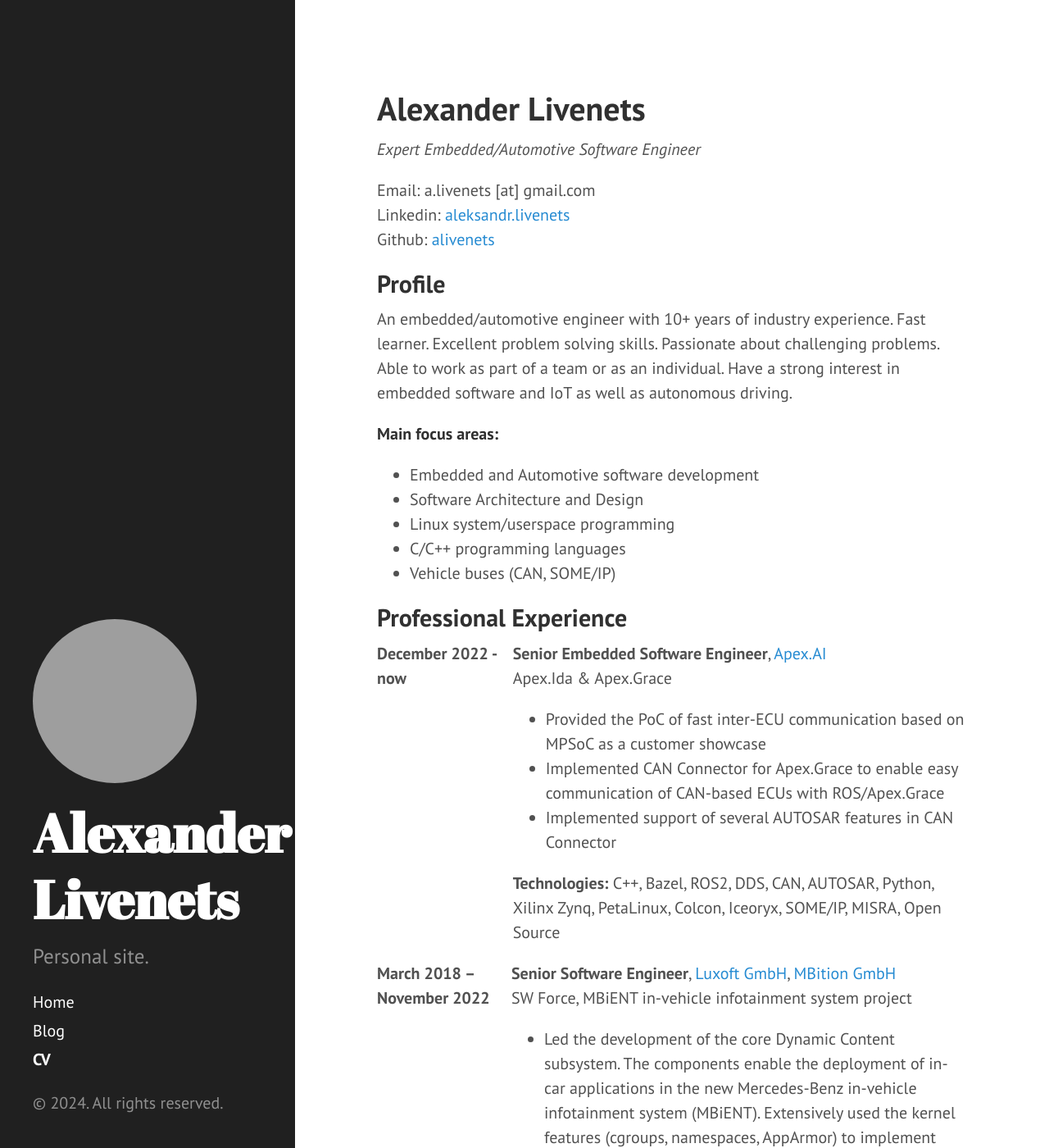
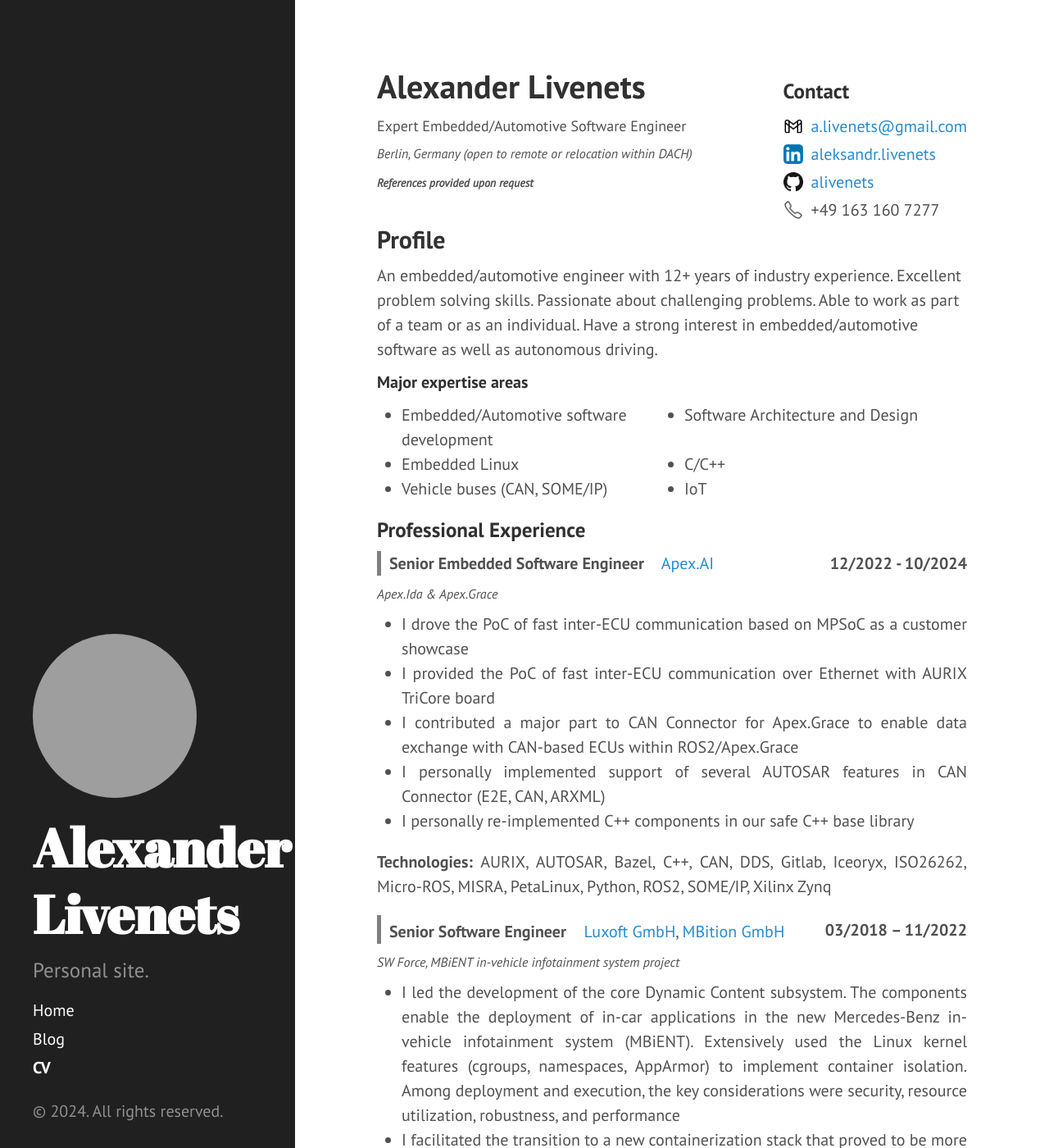
Before and after one commit to alivenets/alivenets.github.io, a Jekyll site: the page built from cv/index.md, in a window 1280 px wide and 1400 px high. Shown: the whole window at 82% size. Built offline with Jekyll 4.4.1, drawn with Linux system fonts in a browser that asks for light colours; some of the changed text lies outside the part shown; grey boxes are pictures that could not be loaded.

Commit message:
Update CV

```diff
--- a/_layouts/cv.html
+++ b/_layouts/cv.html
@@ -1,7 +1,7 @@
 <!DOCTYPE html>
 <head>
   <meta charset=utf-8 />
-  <title> {% if page.title %} {{ page.title }} | {% endif %} CV</title>
+  <title> Alexander Livenets {% if page.title %} | {{ page.title }} {% endif %}</title>
 </head>
 <html lang="en-us">
 
--- a/cv/index.md
+++ b/cv/index.md
@@ -3,155 +3,171 @@
 title: CV
 ---
 
-# Alexander Livenets
-
-*Expert Embedded/Automotive Software Engineer*
-
-<div id="email">Email: a.livenets [at] gmail.com</div>
-<div id="linkedin">Linkedin: <a href="https://www.linkedin.com/in/alexander-livenets/">aleksandr.livenets</a></div>
-<div id="github">Github: <a href="https://github.com/alivenets">alivenets</a></div>
+<div class="cv-header">
+    <div class="left">
+        <h1>Alexander Livenets</h1>
+        <div style="font-size: 18px;">Expert Embedded/Automotive Software Engineer</div>
+        <div style="margin-top:0.5em;font-size: 16px;font-style:italic">Berlin, Germany (open to remote or relocation within DACH)</div>
+        <div style="margin-top:1em;font-size: 14px;font-weight:bold;font-style:italic">References provided upon request</div>
+    </div>
+    <div class="right" id="contact">
+        <h3>Contact</h3>
+        <div id="email"><img class="inline-icon" src="/public/assets/gmail.png"/><a href="mailto:a.livenets@gmail.com">a.livenets@gmail.com</a></div>
+        <div id="linkedin"><img class="inline-icon" src="/public/assets/linkedin.png"/><a href="https://www.linkedin.com/in/alexander-livenets/">aleksandr.livenets</a></div>
+        <div id="github"><img class="inline-icon" src="/public/assets/github.png"/><a href="https://github.com/alivenets">alivenets</a></div>
+        <div id="phone"><img class="inline-icon" src="/public/assets/phone.png"/>+49 163 160 7277</div>
+    </div>
+</div>
 
 ## Profile
 
-An embedded/automotive engineer with 10+ years of industry experience. Fast learner. Excellent problem solving skills. Passionate about challenging problems. Able to work as part of a team or as an individual. Have a strong interest in embedded software and IoT as well as autonomous driving.
+An embedded/automotive engineer with 12+ years of industry experience. Excellent problem solving skills. Passionate about challenging problems. Able to work as part of a team or as an individual. Have a strong interest in embedded/automotive software as well as autonomous driving.
 
-__Main focus areas:__
+__Major expertise areas__
 
- * Embedded and Automotive software development
- * Software Architecture and Design
- * Linux system/userspace programming
- * C/C++ programming languages
- * Vehicle buses (CAN, SOME/IP)
+<ul id="skills">
+    <li>Embedded/Automotive software development</li>
+    <li>Software Architecture and Design</li>
+    <li>Embedded Linux</li>
+    <li>C/C++</li>
+    <li>Vehicle buses (CAN, SOME/IP)</li>
+    <li>IoT</li>
+</ul>
 
-## Professional Experience
+### Professional Experience
 
-<div class="wrapper">
-	<div class="left"><b>December&nbsp;2022&nbsp;- now</b></div>
-	<div class="right"><b>Senior Embedded Software Engineer</b>, <a href="https://apex.ai">Apex.AI</a><br/>
+<div class="wrapper first">
+<div class="header">
+    <div class="left"><b>Senior Embedded Software Engineer</b>&nbsp;&nbsp;&nbsp;&nbsp;<a href="https://apex.ai">Apex.AI</a></div>
+    <div class="right"><b>12/2022&nbsp;-&nbsp;10/2024</b></div>
+</div>
+<div class="descr">
+<div style="font-size:16px; font-style:italic">Apex.Ida & Apex.Grace</div>
 
-	Apex.Ida & Apex.Grace<br/>
+<ul>
+    <li>I drove the PoC of fast inter-ECU communication based on MPSoC as a customer showcase</li>
+    <li> I provided the PoC of fast inter-ECU communication over Ethernet with AURIX TriCore board</li>
+    <li>I contributed a major part to CAN Connector for Apex.Grace to enable data exchange with CAN-based ECUs within ROS2/Apex.Grace</li>
+    <li>I personally implemented support of several AUTOSAR features in CAN Connector (E2E, CAN, ARXML)</li>
+    <li>I personally re-implemented C++ components in our safe C++ base library</li>
+</ul>
 
-	<ul>
-		<li>Provided the PoC of fast inter-ECU communication based on MPSoC as a customer showcase</li>
-		<li>Implemented CAN Connector for Apex.Grace to enable easy communication of CAN-based ECUs with ROS/Apex.Grace</li>
-		<li>Implemented support of several AUTOSAR features in CAN Connector</li>
-	</ul>
-
-<b>Technologies:</b> C++, Bazel, ROS2, DDS, CAN, AUTOSAR, Python, Xilinx Zynq, PetaLinux, Colcon, Iceoryx, SOME/IP, MISRA, Open Source
-</div>
-</div>
-
-<div class="wrapper nomargin">
-	<div class="left"><b>March&nbsp;2018&nbsp;– November 2022</b></div>
-	<div class="right"><b>Senior Software Engineer</b>, <a href="https://www.luxoft.com">Luxoft GmbH</a>, <a href="https://mbition.io">MBition GmbH</a><br/>
-	SW Force, MBiENT in-vehicle infotainment system project<br/>
-
-	<ul>
-		<li>Led the development of the core Dynamic Content subsystem. The components enable the deployment of in-car applications in the new Mercedes-Benz in-vehicle infotainment system (MBiENT). Extensively used the kernel features (cgroups, namespaces, AppArmor) to implement container isolation. Among deployment and execution, the key considerations were security, resource utilization, robustness, and performance</li>
-		<li>Facilitated the transition to a new containerization stack that proved to be more robust and testable</li>
-		<li>In a limited time frame, wrote design documents and coded components to perform OTA using OMA/DM</li>
-		<li>Implemented a CNI plugin to enforce custom network rules for containerized applications. The plugin allowed to adhere to the strict constraints of the network in Head Unit</li>
-		<li>Wrote CMake module library for standard developer workflow which is widely used by the project developers</li>
-	</ul>
-
-<b>Technologies:</b> C++, Yocto, CMake, Linux containers, Networking, OTA Software Update, iptables, D-Bus, AppArmor, ASIO, OpenAPI, Python, CommonAPI, SOME/IP, ASPICE, MISRA, Open Source
-
+<b>Technologies:</b>
+AURIX, AUTOSAR, Bazel, C++, CAN, DDS, Gitlab, Iceoryx, ISO26262, Micro-ROS, MISRA, PetaLinux, Python, ROS2, SOME/IP, Xilinx Zynq
 </div>
 </div>
 
 <div class="wrapper">
-	<div class="left"><b>January&nbsp;2018&nbsp;– February&nbsp;2018</b></div>
-	<div class="right">
+<div class="header">
+    <div class="left"><b>Senior Software Engineer</b>&nbsp;&nbsp;&nbsp;&nbsp;<a href="https://www.luxoft.com">Luxoft GmbH</a>, <a href="https://mbition.io">MBition GmbH</a></div>
+    <div class="right"><b>03/2018&nbsp;–&nbsp;11/2022</b></div>
+    </div>
+<div class="descr">
+    <div style="font-size:16px; font-style:italic">SW Force, MBiENT in-vehicle infotainment system project</div>
 
-		<b>Freelance Software Developer</b>
-
-		<ul>
-			<li>Developed the system that collects statistics from Google AdSense and calculates delivery KPIs for the game studio staff. Studio owner now has a tool to calculate studio KPIs.</li>
-		</ul>
+    <ul>
+        <li>I led the development of the core Dynamic Content subsystem. The components enable the deployment of in-car applications in the new Mercedes-Benz in-vehicle infotainment system (MBiENT). Extensively used the Linux kernel features (cgroups, namespaces, AppArmor) to implement container isolation. Among deployment and execution, the key considerations were security, resource utilization, robustness, and performance</li>
+        <li>I facilitated the transition to a new containerization stack that proved to be more robust and testable</li>
+        <li>In a limited time frame, I provided software design documents and implementation for the OTA components via OMA/DM</li>
+        <li>I implemented a CNI plugin to enforce custom network rules for containerized applications. The plugin allowed to adhere to the strict constraints of the network in Head Unit</li>
+        <li>I rolled out the CMake module library for standardized developer workflow which is widely used by the project developers</li>
+    </ul>
 
 <b>Technologies:</b>
-Python, Django, REST, ReactJS, Google AdSense
-</div></div>
-
-<div class="wrapper">
-	<div class="left"><b>May&nbsp;2014&nbsp;– December&nbsp;2017</b></div>
-	<div class="right">
-
-		<b>Software Engineer</b>, <a href="https://www.akcp.com">AKCessPro Ltd</a>
-
-		<ul>
-			<li>Implemented core component for sensor processing executed in STM32F and STM8 MCUs. The software is based on FreeRTOS and LwIP</li>
-			<li>Implemented embedded OpenVPN client to connect to the main server. The main challenges were limited memory and CPU resources on MCU, the VPN client is used on all remotely installed devices to connect to the central server</li>
-			<li>Used extensively embedded debugging and analysis tools</li>
-
-		</ul>
-
-<b>Technologies:</b>
-C, C++, CMake, Git, Bare Metal, GCC, FreeRTOS, LwIP, STM32, STM8, SPI, I2C, 1-wire
+ARM, ASIO, ASPICE, C++, CMake, CommonAPI, D-Bus, Groovy, ISO26262, Jenkins, Linux kernel, MISRA, Networking, OpenAPI, OTA Software Update, Python, SOME/IP, Yocto
 </div>
 </div>
 
 <div class="wrapper">
-	<div class="left"><b>September&nbsp;2010&nbsp;– April&nbsp;2014</b></div>
-	<div class="right">
-
-		<b>Software Engineer</b>, <a href="http://www.angstrom-ltd.ru">Angstrom Ltd</a> (<a href="http://highfinesse.de">HighFinesse GmbH</a>)
-
-		<ul>
-			<li>Implemented the PoC for solar panel inspection. PoC comprised the inspection image processing pipeline and a single-board computer with Embedded Linux</li>
-			<li>Implemented wavelength measurement and calibration algorithm to calculate the spectrum of the arbitrary light source based on image source from the industrial camera</li>
-		</ul>
+<div class="header">
+    <div class="left"><b>Freelance Software Developer</b></div>
+    <div class="right"><b>01/2018&nbsp;–&nbsp;02/2018</b></div>
+</div>
+<div class="descr">
+    <ul>
+        <li>I rolled out the billing system to process data from Google AdSense and calculate delivery KPIs for the game studio staff. Studio owner now has a convenient tool to assess developer performance and evaluate KPIs.</li>
+    </ul>
 
 <b>Technologies:</b>
-C++, Qt, Windows, ARM, Linux, USB, Delphi, OpenCV, Embedded Linux, Yocto
+Django, Google AdSense, Python, REST, ReactJS
+</div></div>
+
+<div class="wrapper">
+<div class="header">
+<div class="left">
+    <b>Software Engineer</b>&nbsp;&nbsp;&nbsp;&nbsp;<a href="https://www.akcp.com">AKCessPro Ltd</a>
+</div>
+<div class="right"><b>05/2014&nbsp;–&nbsp;12/2017</b></div>
+</div>
+<div class="descr">
+    <ul>
+        <li>I implemented core sensor handling component on STM32F and STM8 MCUs. The software is based on FreeRTOS and LwIP</li>
+        <li>I implemented embedded OpenVPN client on STM32 embracing limited memory and CPU resources on MCU, the VPN client is used on all remotely installed devices to connect to the central server</li>
+        <li>Embedded debugging, hardware debugging with oscilloscope and profiling tools were used extensively</li>
+    </ul>
+
+<b>Technologies:</b>
+1-wire, ARM, Bare Metal, C, C++, CMake, FreeRTOS, GCC, Git, I2C, Jenkins, LwIP, Modbus, OpenVPN, SPI, STM32, STM8
 </div>
 </div>
 
-## Education and training
+<div class="wrapper">
+<div class="header">
+<div class="left">
+    <b>Software Engineer</b>&nbsp;&nbsp;&nbsp;&nbsp;<a href="http://www.angstrom-ltd.ru">Angstrom Ltd</a> (<a href="http://highfinesse.de">HighFinesse GmbH</a>)
+</div>
+<div class="right"><b>09/2010&nbsp;–&nbsp;04/2014</b></div>
+</div>
+<div class="descr">
+    <ul>
+        <li>I implemented the PoC for solar panel inspection. PoC comprised the inspection image processing pipeline and a single-board computer with Embedded Linux</li>
+        <li>I implemented wavelength measurement and calibration algorithm to calculate the spectrum of the arbitrary light source based on image source from the industrial camera</li>
+    </ul>
 
-<div class="wrapper">
-	<div class="left"><b>2008&nbsp;–&nbsp;2010</b></div>
-	<div class="right">
-		<b>Novosibirsk State Technical University, Russian Federation, Novosibirsk</b>
-		<br/>
-		M.Sc. in Computer Engineering
-	</div>
+<b>Technologies:</b>
+ARM, C++, Delphi, Embedded Linux, Linux, OpenCV, Qt, USB, Windows, Yocto
+</div>
 </div>
 
-<div class="wrapper">
-	<div class="left"><b>2004&nbsp;–&nbsp;2008</b></div>
-	<div class="right">
-		<b>Novosibirsk State Technical University, Russian Federation, Novosibirsk</b>
-		<br/>
-		B.Sc. in Computer Engineering
-	</div>
+### Education and training
+
+<div class="wrapper first">
+<div class="header">
+    <div class="left"><b>Novosibirsk State Technical University, Russian Federation, Novosibirsk</b></div>
+    <div class="right"><b>2004&nbsp;–&nbsp;2010</b></div>
+</div>
+<div class="descr">
+M.Sc. in Computer Engineering
+</div>
 </div>
 
-## Language skills
+### Language Skills
 
 * English – professional working proficiency
-* German – limited working proficiency knowledge
+* German – limited working proficiency
 * Russian – native language
 
-## Notable Projects
+### Notable Projects
 
-* [Apex.Ida](https://www.apex.ai/apexida)
-* [MBiENT infotainment system](https://mbition.io/products/platform/)
-* [AKCP SP2+](https://www.akcp.com/products/sensorprobe-plus/)
-* [DaySy solar panel inspection system](https://www.solarzentrum-stuttgart.com/en/products/daysy-e/)
+<ul id="projects">
+    <li><a href="https://apex.ai/apexgrace">Apex.Grace</a></li>
+    <li><a href="https://www.apex.ai/apexida">Apex.Ida</a></li>
+    <li><a href="https://mbition.io/products/platform/">MBiENT infotainment system</a></li>
+    <li><a href="https://www.akcp.com/products/sensorprobe-plus/">AKCP SP2+</a></li>
+    <li><a href="https://www.solarzentrum-stuttgart.com/en/products/daysy-e/">DaySy solar panel inspection system</a></li>
+</ul>
 
-## Related publications
+### Related Publications
 
- * <a href="https://www.apex.ai/post/introducing-the-apex-ida-can-connector-enhanced-connectivity-and-configuration">Introducing the Apex.Ida CAN Connector</a>
- * <a href="https://www.apex.ai/post/a-unified-middleware-for-soc-agnostic-application-development">A unified middleware for SoC-agnostic application development</a>
+<ul id="articles">
+ <li><a href="https://www.apex.ai/post/introducing-the-apex-ida-can-connector-enhanced-connectivity-and-configuration">Introducing the Apex.Ida CAN Connector</a></li>
+ <li><a href="https://www.apex.ai/post/a-unified-middleware-for-soc-agnostic-application-development">A unified middleware for SoC-agnostic application development</a></li>
+ <li><a href="https://www.apex.ai/post/apex-ai-sdk-for-microcontrollers">Apex.AI SDK for Microcontrollers</a></li>
+</ul>
 
-## Additional education
+### Additional Education
 
 * Machine Learning (Coursera)
+* Hardware Software Interface (Coursera)
 * Image and Video Processing (Coursera)
-* Algorithms I (Coursera)
 * Introduction to Self-Driving Cars (Coursera)
-
-## References
-
-Provided upon request.
--- a/public/css/common.css
+++ b/public/css/common.css
@@ -8,31 +8,139 @@
       display: none;
    }
    .content {
-      padding-top: 0;
-      padding-bottom: 0;
-      margin-left: 1em;
-      margin-right: 1em;
+      padding: 0;
+      margin: 0;
+      line-height: 1.2;
+      font-size: 16px;
+   }
+   @page {
+    margin: 1.5em 1.25em 1em 1.25em;
+
    }
 }
 
 .wrapper {
-  display: flex;
   margin-bottom: 1em;
+  break-inside: avoid-page;
 }
 
-.nomargin {
-	margin-bottom: 0.5em;
+.wrapper .left {
+  border-left: 5px solid gray;
+  padding-top: 0.25em;
+  padding-left: 0.5em;
+}
+
+.wrapper.first .left {
+  padding-top: 0;
+}
+
+
+.wrapper .header {
+  display: flex;
+  margin-bottom: 0.5em;
+  flex-direction: row;
+  flex-wrap: nowrap;
+  justify-content: space-between;
+  align-items: center;
+}
+
+.wrapper .descr {
+  text-align: justify;
 }
 
 .left {
-  flex: 0 0 20%;
-  margin-right: 1em;
+  float: left;
+  margin-left: 0px;
 }
 
 .right {
-  flex: 1;
+  float: right;
+  margin-right: 50px;
 }
 
 ul {
-  margin-top: 1em;
+  margin-top: 0.5em;
+  margin-bottom: 1em;
+  margin-left: 0em;
+  padding-left: 1.5em;
 }
+
+#linkedin {
+  align-items: center;
+  display: flex;
+}
+
+#email {
+  align-items: center;
+  display: flex;
+}
+
+#github {
+  align-items: center;
+  display: flex;
+}
+
+#phone {
+  align-items: center;
+  display: flex;
+}
+
+.inline-icon {
+  display: inline;
+  height: 24px;
+  margin-bottom: 0em;
+  margin-right: 0.5em;
+}
+
+.cv-header {
+  display: flex;
+  flex-direction: row;
+  flex-wrap: nowrap;
+  justify-content: space-between;
+  align-items: baseline;
+}
+
+.cv-header #contact {
+  line-height: 1.7;
+
+}
+
+.left {
+  float: left;
+  margin-left: 0px;
+}
+
+.right {
+  float: right;
+  margin-right: 0px;
+}
+
+ul#skills {
+  display: flex;
+  flex-wrap: wrap;
+}
+
+ul#skills li {
+  flex: 0 0 50%; /* Each list item takes up 50% of the width */
+  box-sizing: border-box;
+  text-align: left;
+}
+
+ul#projects {
+  display: flex;
+  flex-wrap: wrap;
+}
+
+ul#projects li {
+  flex: 0 0 40%; /* Each list item takes up 50% of the width */
+  box-sizing: border-box;
+  text-align: left;
+}
+
+h1, h2, h3 {
+  margin-top: 0rem;
+}
+
+p {
+  margin-bottom: 0.5em;
+}
--- a/public/css/cv-print.css
+++ b/public/css/cv-print.css
@@ -188,8 +188,3 @@
 	display: none;
 	visibility: hidden;
 }
-
-
-.left {
-	font-size:10%
-}
```
Also changed, not shown: index.md (+1 -1 lines), public/assets/github.png (added), public/assets/gmail.png (added), public/assets/linkedin.png (added), public/assets/phone.png (added).
